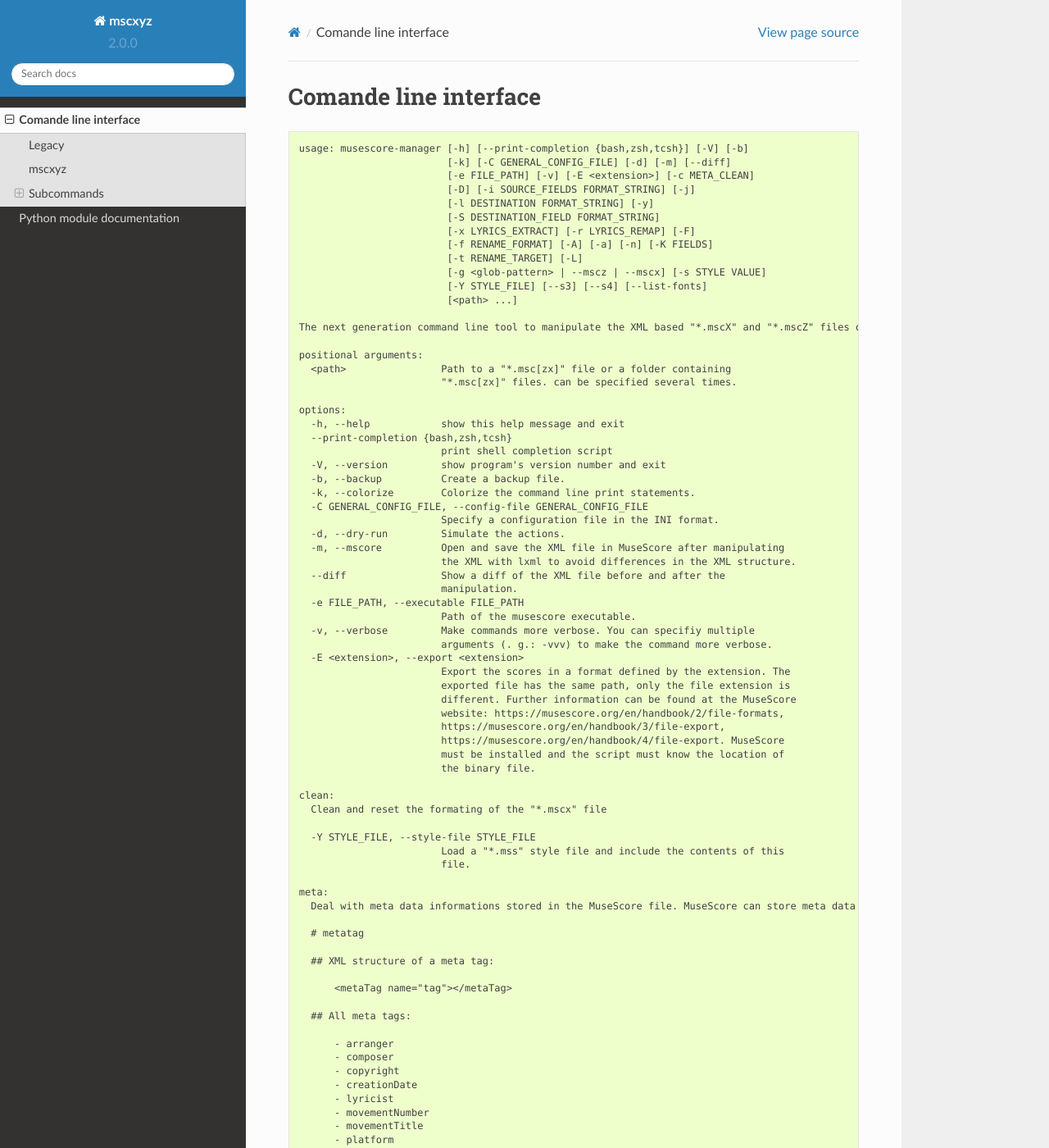
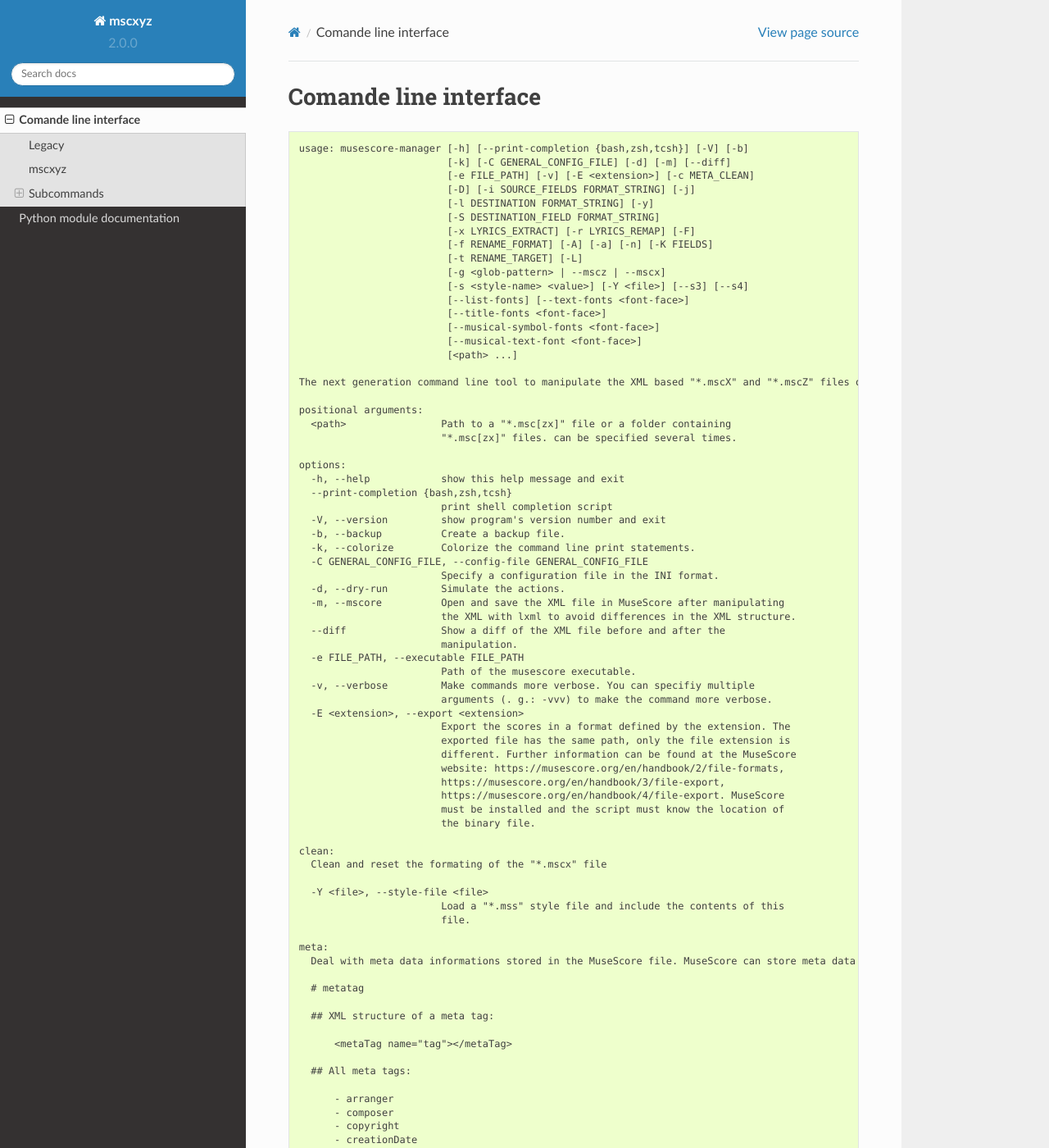
Before and after one commit to Josef-Friedrich/mscxyz, a Sphinx documentation site: the page built from docs/cli.rst, in a window 1280 px wide and 1400 px high. Shown: the whole window at 82% size. Built offline with Sphinx 7.4.7 and the Read the Docs theme 2.0.0, drawn with Linux system fonts in a browser that asks for light colours; some of the changed text lies outside the part shown.

```diff
--- a/docs/cli.rst
+++ b/docs/cli.rst
@@ -13,8 +13,12 @@ Comande line interface
                              [-x LYRICS_EXTRACT] [-r LYRICS_REMAP] [-F]
                              [-f RENAME_FORMAT] [-A] [-a] [-n] [-K FIELDS]
                              [-t RENAME_TARGET] [-L]
-                             [-g <glob-pattern> | --mscz | --mscx] [-s STYLE VALUE]
-                             [-Y STYLE_FILE] [--s3] [--s4] [--list-fonts]
+                             [-g <glob-pattern> | --mscz | --mscx]
+                             [-s <style-name> <value>] [-Y <file>] [--s3] [--s4]
+                             [--list-fonts] [--text-fonts <font-face>]
+                             [--title-fonts <font-face>]
+                             [--musical-symbol-fonts <font-face>]
+                             [--musical-text-font <font-face>]
                              [<path> ...]
 
     The next generation command line tool to manipulate the XML based "*.mscX" and "*.mscZ" files of the notation software MuseScore.
@@ -54,7 +58,7 @@ Comande line interface
     clean:
       Clean and reset the formating of the "*.mscx" file
 
-      -Y STYLE_FILE, --style-file STYLE_FILE
+      -Y <file>, --style-file <file>
                             Load a "*.mss" style file and include the contents of this
                             file.
 
@@ -400,11 +404,22 @@ Comande line interface
     style:
       Change the styles.
 
-      -s STYLE VALUE, --style STYLE VALUE
-                            Set a single style. For example: --style pageWidth 8.5
+      -s <style-name> <value>, --style <style-name> <value>
+                            Set a single style value. For example: --style pageWidth 8.5
       --s3, --styles-v3     List all possible version 3 styles.
       --s4, --styles-v4     List all possible version 4 styles.
       --list-fonts          List all font related styles.
+      --text-fonts <font-face>
+                            Set nearly all fonts except “romanNumeralFontFace”,
+                            “figuredBassFontFace”, “dynamicsFontFace“,
+                            “musicalSymbolFont” and “musicalTextFont”.
+      --title-fonts <font-face>
+                            Set “titleFontFace” and “subTitleFontFace”.
+      --musical-symbol-fonts <font-face>
+                            Set “musicalSymbolFont”, “dynamicsFont” and
+                            “dynamicsFontFace”.
+      --musical-text-font <font-face>
+                            Set “musicalTextFont”.
 
 Legacy
 ======
```
Also changed, not shown: README.rst (+128 -101 lines), README_template.rst (+113 -96 lines), 10 other files.
